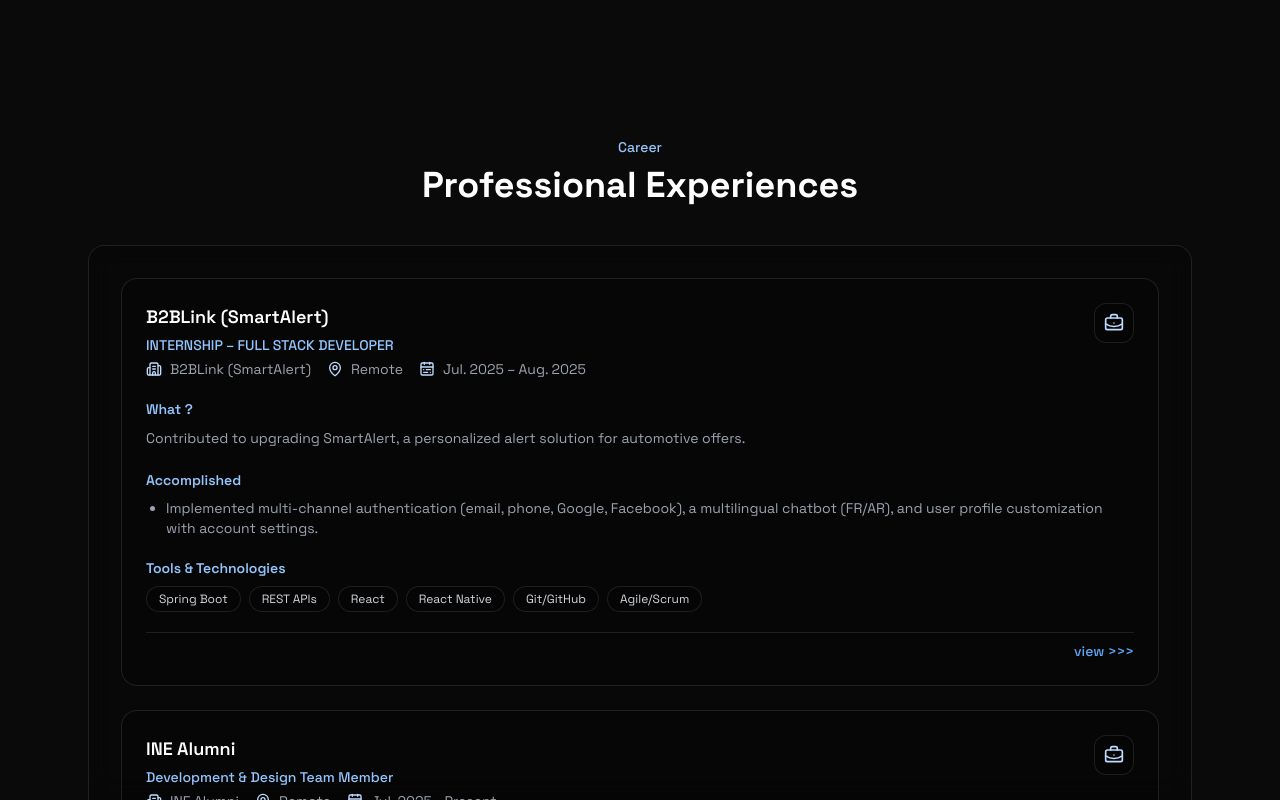
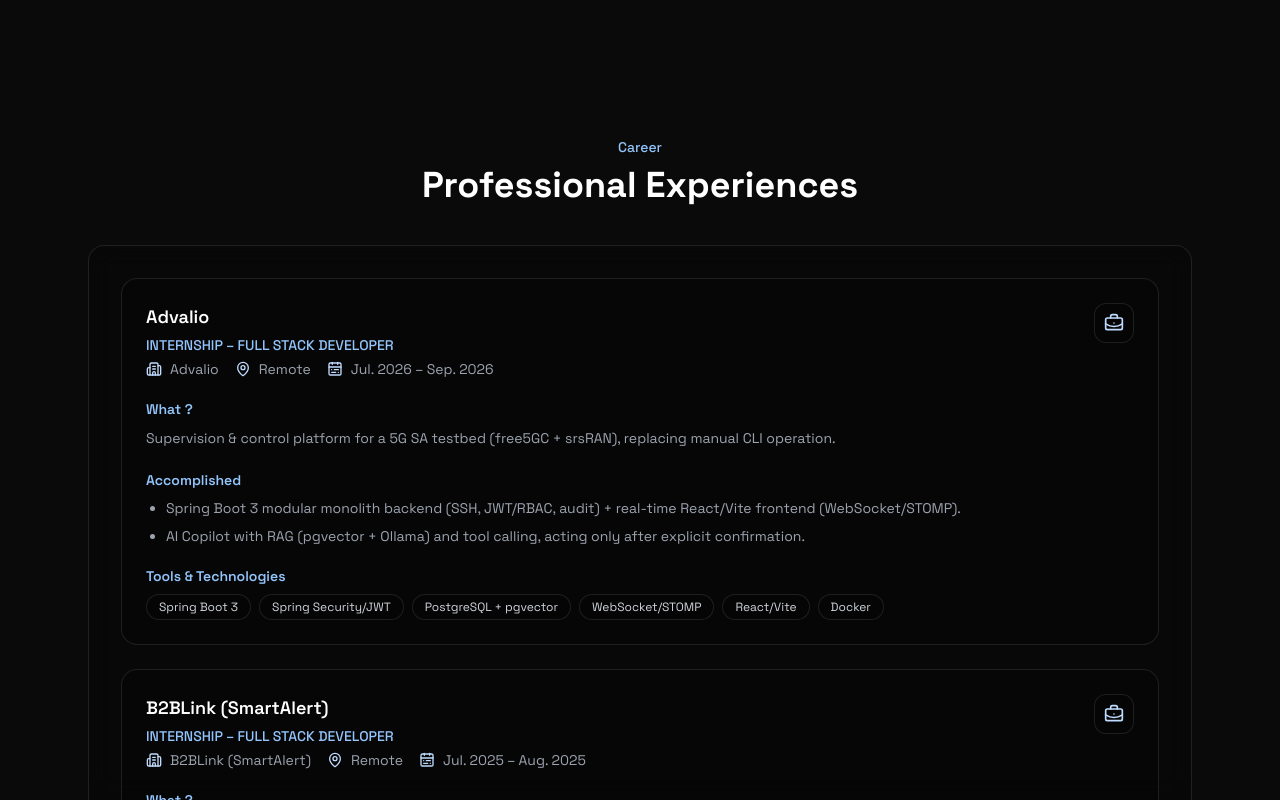
Before and after one commit to yassinelamsaaf/LamsaafYassine-portfolio, a React (Vite) app: page / in a window 1280 px wide. Shown: the part 2000-2800 px from the top of the page. Built offline with nearby package versions, Linux system fonts and the light colour scheme.

Commit message:
added new experience

```diff
--- a/src/components/sections/Experience.jsx
+++ b/src/components/sections/Experience.jsx
@@ -9,6 +9,26 @@
 
 export const Experience = () => {
   const items = [
+    {
+      title: "INTERNSHIP – FULL STACK DEVELOPER",
+      org: "Advalio",
+      location: "Remote",
+      dates: "Jul. 2026 – Sep. 2026",
+      summary:
+        "Supervision & control platform for a 5G SA testbed (free5GC + srsRAN), replacing manual CLI operation.",
+      accomplishments: [
+        "Spring Boot 3 modular monolith backend (SSH, JWT/RBAC, audit) + real-time React/Vite frontend (WebSocket/STOMP).",
+        "AI Copilot with RAG (pgvector + Ollama) and tool calling, acting only after explicit confirmation.",
+      ],
+      technologies: [
+        "Spring Boot 3",
+        "Spring Security/JWT",
+        "PostgreSQL + pgvector",
+        "WebSocket/STOMP",
+        "React/Vite",
+        "Docker",
+      ],
+    },
     {
       title: "INTERNSHIP – FULL STACK DEVELOPER",
       org: "B2BLink (SmartAlert)",
@@ -136,6 +156,7 @@
                       </div>
                     </div>
 
+                    {item.link ? (
                       <div className="flex justify-end pt-2 border-t border-[var(--bd-card)]">
                         <a
                           href={item.link}
@@ -146,6 +167,7 @@
                           view {">>>"}
                         </a>
                       </div>
+                    ) : null}
                   </div>
                 </li>
               ))}
--- a/src/components/sections/Extracurricular.jsx
+++ b/src/components/sections/Extracurricular.jsx
@@ -154,7 +154,7 @@
               <div
                 ref={trackRef}
                 onTransitionEnd={onTrackTransitionEnd}
-                className={`flex ${isAnimating ? "duration-500" : "duration-0"} transition-transform ease-[cubic-bezier(0.22,1,0.36,1)]`}
+                className={`flex items-stretch ${isAnimating ? "duration-500" : "duration-0"} transition-transform ease-[cubic-bezier(0.22,1,0.36,1)]`}
                 style={{
                   width: `${((visibleCount + 1) / visibleCount) * 100}%`,
                   transform:
@@ -173,10 +173,10 @@
                   return (
                     <div
                       key={`${item.title}-${itemIndex}`}
-                      className="px-3"
+                      className="h-full px-3"
                       style={{ width: `${100 / (visibleCount + 1)}%` }}
                     >
-                      <article className="h-full rounded-2xl border border-[var(--bd-card)] bg-[var(--bg-card)] p-6 transition-all hover:-translate-y-0.5 hover:border-blue-500/20 hover:shadow-[0_2px_10px_rgba(59,130,246,0.12)]">
+                      <article className="flex h-full flex-col rounded-2xl border border-[var(--bd-card)] bg-[var(--bg-card)] p-6 transition-all hover:-translate-y-0.5 hover:border-blue-500/20 hover:shadow-[0_2px_10px_rgba(59,130,246,0.12)]">
                         <div className="relative mb-5 overflow-hidden rounded-xl border border-[var(--bd-card)] bg-[var(--bg-card-heavy)]">
                           <div className="absolute inset-0 bg-[radial-gradient(circle_at_30%_20%,rgba(59,130,246,0.18),transparent_50%)] opacity-60" />
                           <img
@@ -216,7 +216,7 @@
                           </div>
                         </div>
 
-                        <div className="mt-5 space-y-2 text-sm text-[var(--tx-muted)]">
+                        <div className="mt-auto space-y-2 pt-5 text-sm text-[var(--tx-muted)]">
                           {item.points.map((p) => (
                             <p key={p} className="flex gap-2">
                               <CircleDot className="mt-0.5 h-4 w-4 flex-none text-[var(--accent-200)]" />
--- a/src/components/sections/Projects.jsx
+++ b/src/components/sections/Projects.jsx
@@ -382,6 +382,33 @@
         "Git/GitHub",
       ],
     },
+    {
+      title: "Talent Scouting Platform",
+      dates: "Apr. 2026 – Jun. 2026",
+      description:
+        "Proof-of-concept social platform for football talent discovery, with a TikTok-style video feed and scouting features.",
+      cover: "images/projects/talent1.png",
+      images: [
+        "images/projects/talent1.png"
+        // "images/projects/talent2.png",
+        // "images/projects/talent3.png",
+        // "images/projects/talent4.png",
+      ],
+      features: [
+        "Microservices + Event-Driven architecture following DDD principles.",
+        "API Gateway with Apache Kafka for asynchronous event streaming.",
+        "TikTok-style vertical video feed for talent discovery.",
+      ],
+      tech: [
+        "Spring Boot",
+        "Apache Kafka",
+        "PostgreSQL",
+        "Redis",
+        "React Native",
+        "Docker",
+        "Kubernetes",
+      ],
+    },
   ];
 
   const projectCount = projects.length;
```
Also changed, not shown: public/images/projects/talent1.png (added). Lines whose indentation alone changed are shown as unchanged.
